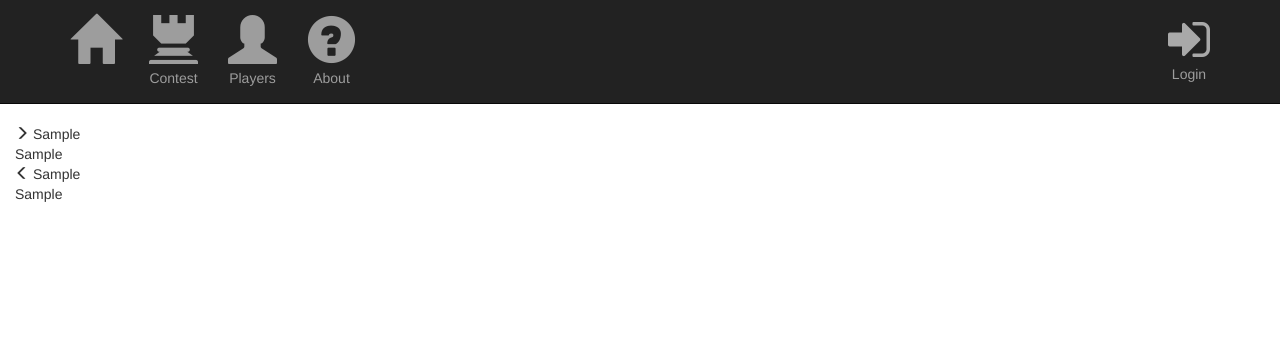
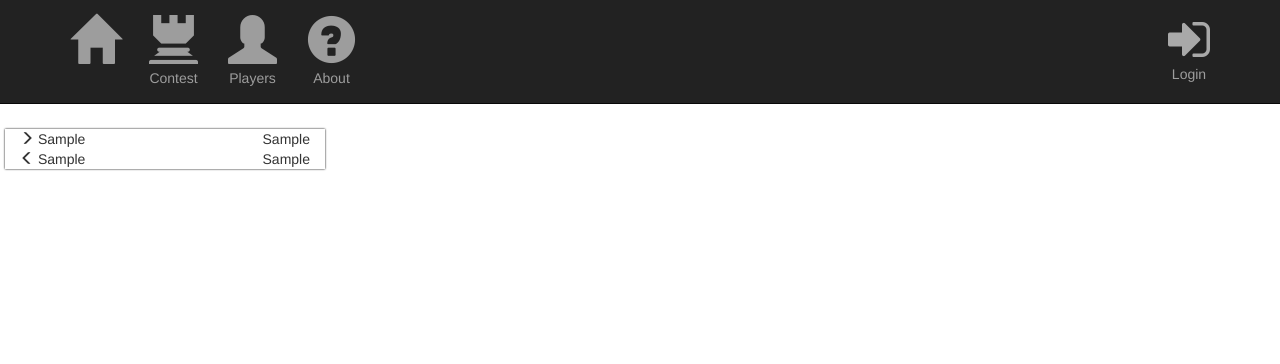
Before and after one commit to chulanovskyi/light_it_task, a Django app: template tournament/templates/tournament/matches.html in a window 1280 px wide. Shown: the top 364 px of the page. Run offline with Django 3.2, Linux system fonts and the light colour scheme; the template is opened without the code that fills it: most values are stand-ins (such as "Sample title", 1, 10 or a date in 2020); parts of the project's set-up code (start-up, migrations or seed data) failed here and were passed over; some libraries are stand-ins or nearby versions; some web fonts are replaced.

Commit message:
add styles for matches table

```diff
--- a/tournament/static/tournament/tables.css
+++ b/tournament/static/tournament/tables.css
@@ -38,7 +38,7 @@
   -webkit-align-self: center;
   align-self: center;
   text-align: center;
-  padding: 230px 0\9;
+  padding: 230px 0 \9;
 }
 
 .po-champion i {
@@ -48,7 +48,7 @@
 }
 
 .po-champion ul {
-    padding: 20px;
+  padding: 20px;
 }
 
 .po-round {
@@ -62,7 +62,7 @@
   -webkit-flex-direction: column;
   flex-direction: column;
   width: 95%;
-  width: 30.8333%\9;
+  width: 30.8333% \9;
 }
 
 .po-split-one .po-round {
@@ -149,17 +149,19 @@
   margin: 8.5em 0;
 }
 
-
 @media screen and (min-width: 981px) and (max-width: 1099px) {
   .po-table {
     margin: 0 1%;
   }
+
   .po-champion {
     width: 14%;
   }
+
   .po-split {
     width: 43%;
   }
+
   .po-split-one .vote-box {
     margin-left: 138px;
   }
@@ -172,11 +174,13 @@
     -moz-flex-direction: column;
     flex-direction: column;
   }
+
   .po-split,
   .po-champion {
     width: 90%;
     margin: 35px 5%;
   }
+
   .po-champion {
     -webkit-box-ordinal-group: 3;
     -moz-box-ordinal-group: 3;
@@ -184,6 +188,7 @@
     -webkit-order: 3;
     order: 3;
   }
+
   .po-split {
     border-bottom: 1px solid #b6b6b6;
     padding-bottom: 20px;
@@ -196,9 +201,11 @@
     width: 95%;
     margin: 25px 2.5%;
   }
+
   .po-round {
     width: 21%;
   }
+
   .po-current {
     -webkit-flex-grow: 1;
     -moz-flex-grow: 1;
@@ -210,6 +217,7 @@
   }
 
 }
+
 /*---*/
 
 /* regular table */
@@ -231,7 +239,7 @@
   color: #FB667A;
 }
 
-.reg-container th{
+.reg-container th {
   font-weight: bold;
   font-size: 15px;
   color: #5666c9;
@@ -247,7 +255,7 @@
 .reg-container th {
   padding-bottom: 2%;
   padding-top: 2%;
-  padding-left:2%;
+  padding-left: 2%;
   color: #3F915F;
 }
 
@@ -265,17 +273,46 @@
 
 .reg-container td:first-child {
   color: #a24250;
-  font-weight:bold;
+  font-weight: bold;
 }
+
 /*---*/
 
 /*- Matches table -*/
 
-td.score {
+/* Extra small devices (phones, less than 768px) */
+/* No media query since this is the default in Bootstrap */
+
+/* Small devices (tablets, 768px and up) */
+@media (min-width: 768px) {
+}
+
+/* Medium devices (desktops, 992px and up) */
+@media (min-width: 992px) {
+}
+
+/* Large devices (large desktops, 1200px and up) */
+@media (min-width: 1700px) {
+}
+
+.score-first,
+.score-second {
+  float: right;
+  width: auto;
+}
+
+button,
+input {
   float: right;
 }
-.match {
-  width:100%;
-  background-color: #e8e8e8;
-  box-shadow: 0px 0px 10px 0px black;
+
+.teams-result {
+  margin-top: 5px;
+  margin-bottom: 5px;
+  margin-left: 5px;
+  box-shadow: 0 0 2px 0px black;
 }
+
+input {
+  width: 30%;
+}
```
